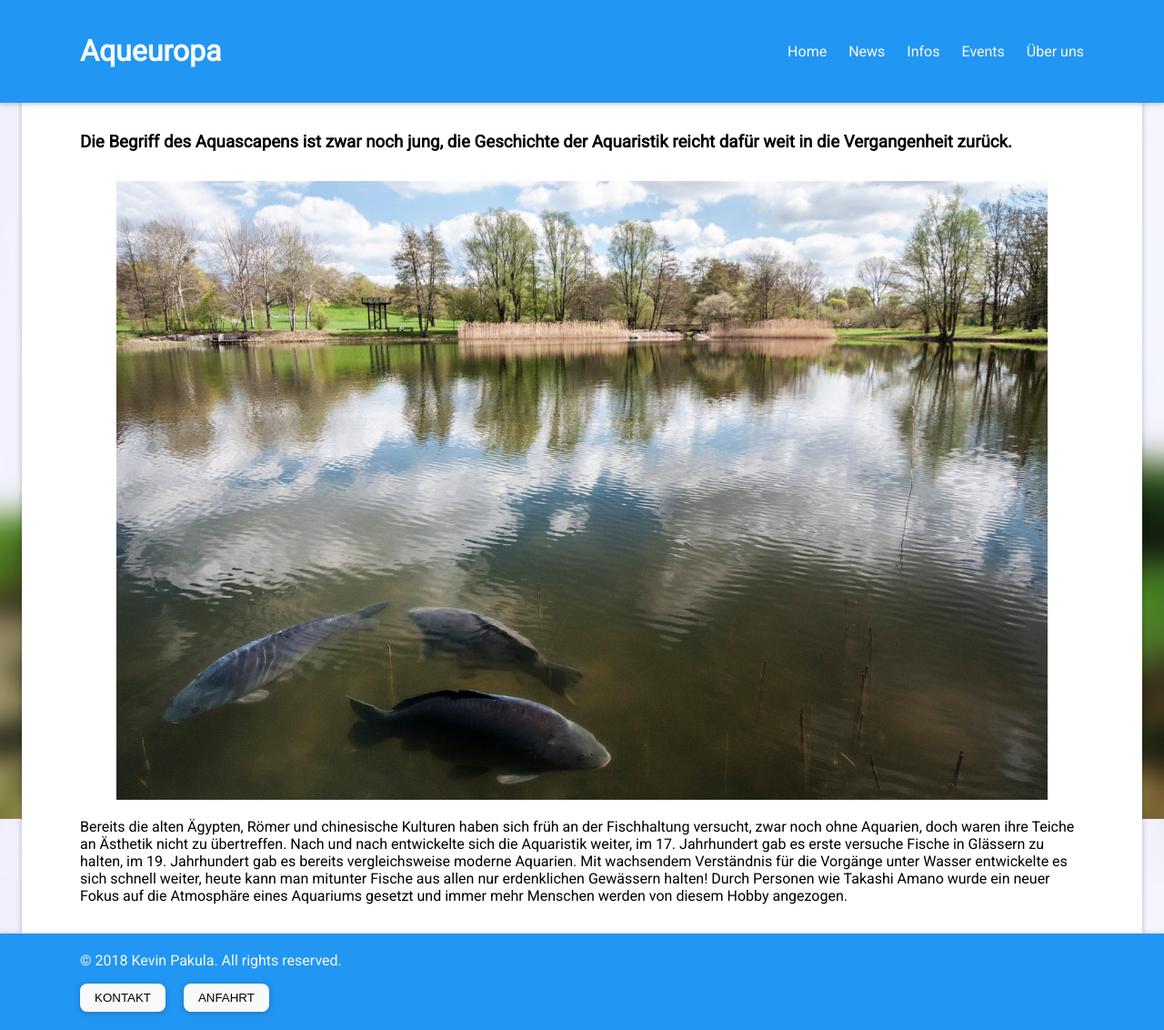
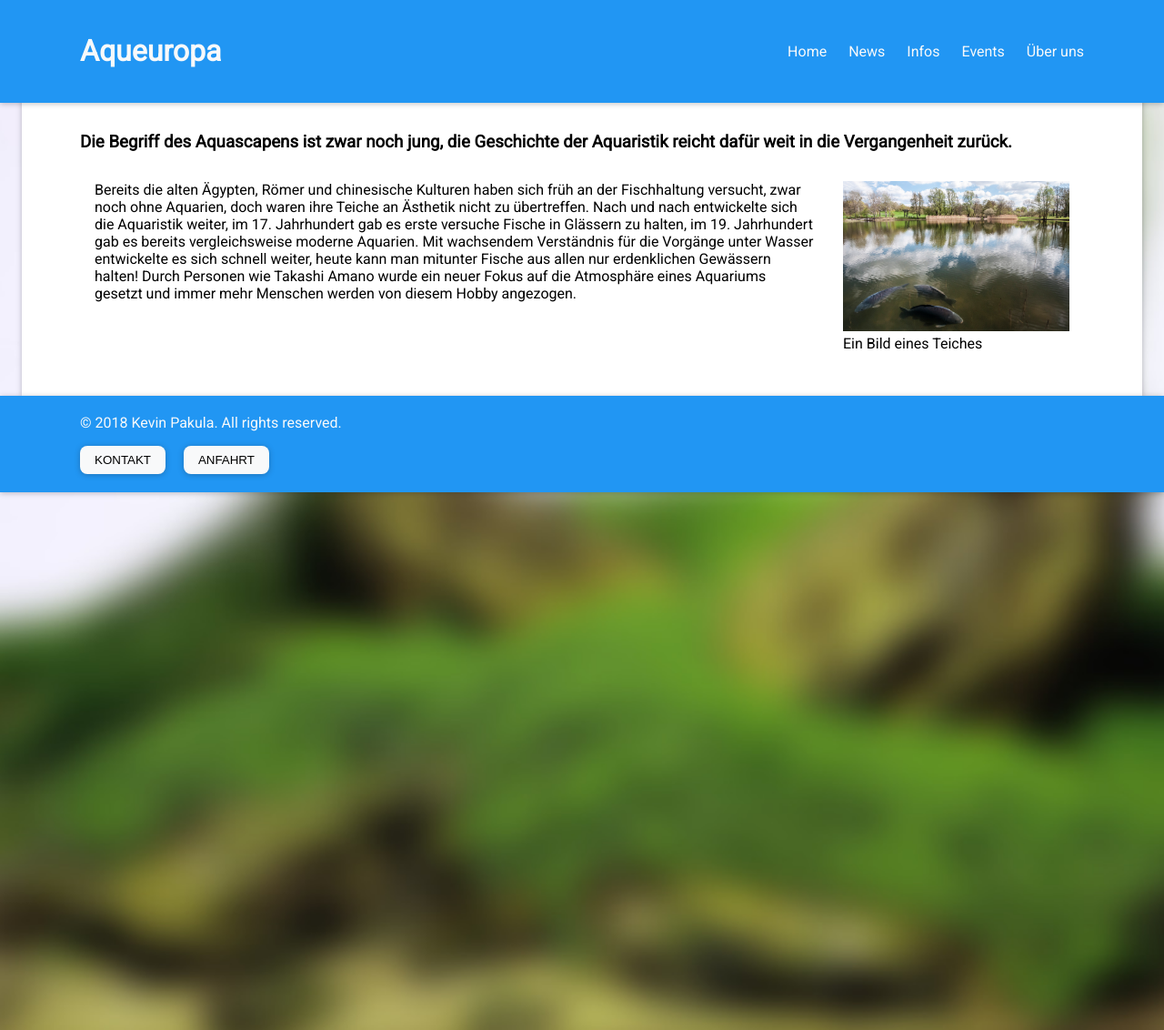
Before and after one commit to pojntfx/aqeuropa, a Jekyll site: the page built from infos/ursprung.html, in a window 1280 px wide and 1132 px high. Shown: the whole window at 91% size. Built offline with Jekyll 4.4.1, drawn with Linux system fonts in a browser that asks for light colours.

Commit message:
Added layout to 'Ursprung' site

```diff
--- a/infos/ursprung.html
+++ b/infos/ursprung.html
@@ -4,16 +4,20 @@ layout: 'home'
 ---
 
 <h3 class="mb-2">Die Begriff des Aquascapens ist zwar noch jung, die Geschichte der Aquaristik reicht dafür weit in die Vergangenheit zurück.</h3>
-
-    {% include figure.html
+<div class="row row-nowrap">
+  <div class="col col-6">
+    Bereits die alten Ägypten, Römer und chinesische Kulturen haben sich früh an der Fischhaltung versucht, zwar noch ohne Aquarien,
+    doch waren ihre Teiche an Ästhetik nicht zu übertreffen. Nach und nach entwickelte sich die Aquaristik weiter, im 17. Jahrhundert
+    gab es erste versuche Fische in Glässern zu halten, im 19. Jahrhundert gab es bereits vergleichsweise moderne Aquarien.
+    Mit wachsendem Verständnis für die Vorgänge unter Wasser entwickelte es sich schnell weiter, heute kann man mitunter Fische
+    aus allen nur erdenklichen Gewässern halten! Durch Personen wie Takashi Amano wurde ein neuer Fokus auf die Atmosphäre
+    eines Aquariums gesetzt und immer mehr Menschen werden von diesem Hobby angezogen.
+  </div>
+  <div class="col col-6">
+    {% include figure-marginless.html
       imgsrc='post-img-teich.jpg'
       imgalt='Ein Bild eines Teiches'
-      caption= ''
+      caption= 'Ein Bild eines Teiches'
       %}
-    <p>Bereits die alten Ägypten, Römer und chinesische Kulturen haben sich früh an der Fischhaltung versucht, zwar noch
-        ohne Aquarien, doch waren ihre Teiche an Ästhetik nicht zu übertreffen. Nach und nach entwickelte sich die Aquaristik weiter, im 17.
-        Jahrhundert gab es erste versuche Fische in Glässern zu halten, im 19. Jahrhundert gab es bereits vergleichsweise moderne Aquarien.
-        Mit wachsendem Verständnis für die Vorgänge unter Wasser entwickelte es sich schnell weiter, heute kann man mitunter Fische aus allen nur
-        erdenklichen Gewässern halten! Durch Personen wie Takashi Amano wurde ein neuer Fokus auf die Atmosphäre eines Aquariums gesetzt und immer
-        mehr Menschen werden von diesem Hobby angezogen.
-      </p>
+  </div>
+</div>
```
